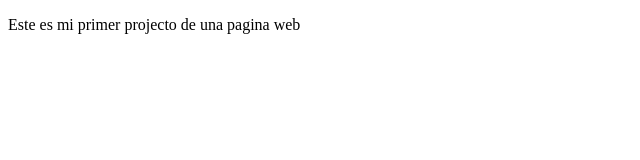
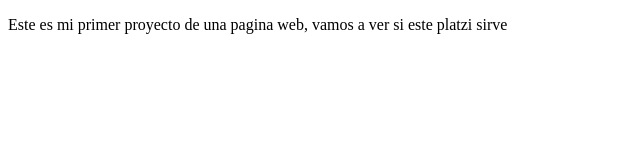
Before and after one commit to Ferantwerpen/projectodemocursoprework, a plain HTML site: page index.html in a window 1280 px wide. Shown: the whole page, without its empty margins (0-640 px from the left). Drawn offline with Linux system fonts and the light colour scheme.

Commit message:
agregamos mas texto

```diff
--- a/index.html
+++ b/index.html
@@ -8,7 +8,8 @@
 </head>
 <body>
     <p>
-        Este es mi primer projecto de una pagina web
+        Este es mi primer proyecto de una pagina web, vamos a ver si este platzi sirve
+
     </p>
 </body>
 </html>
```
